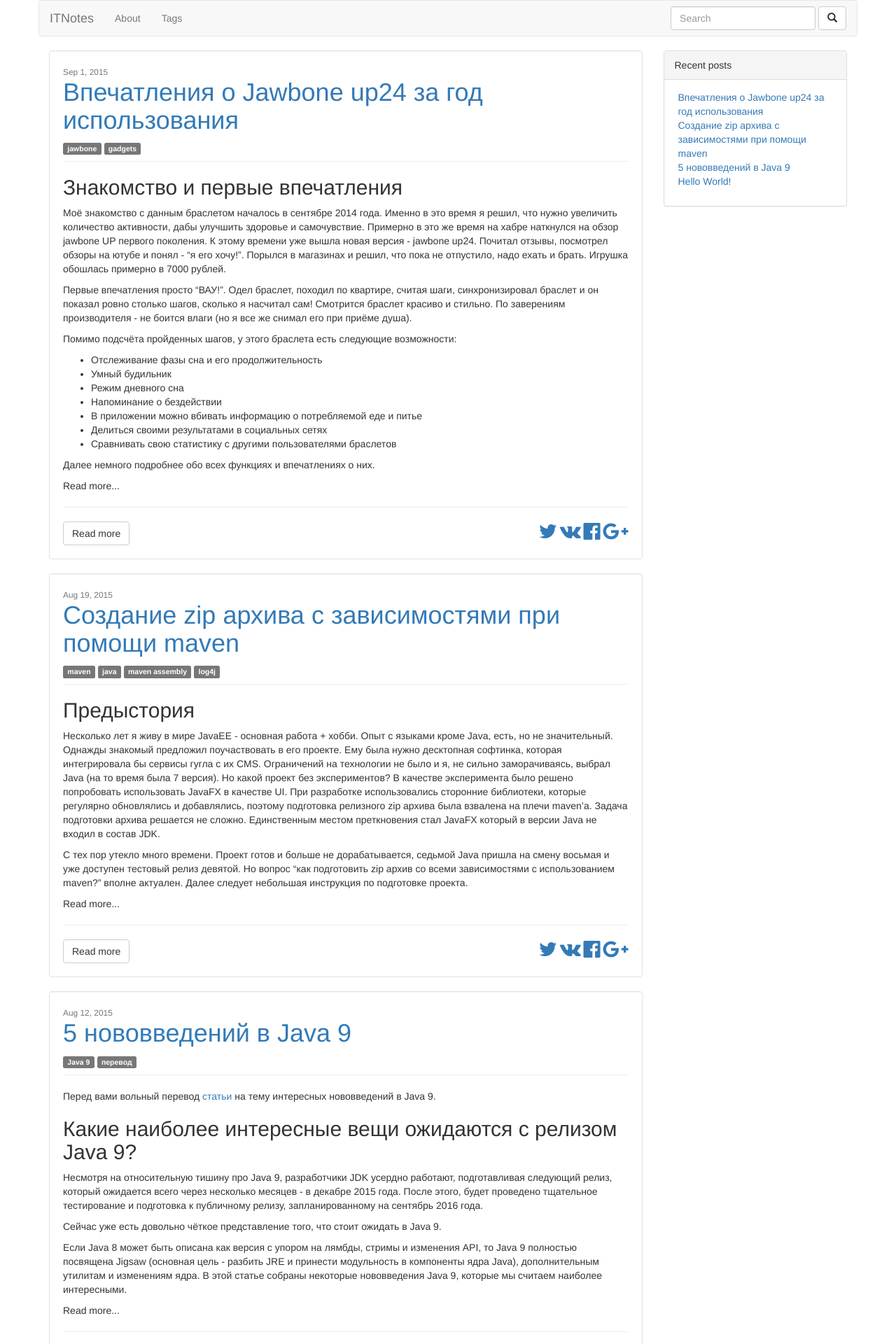
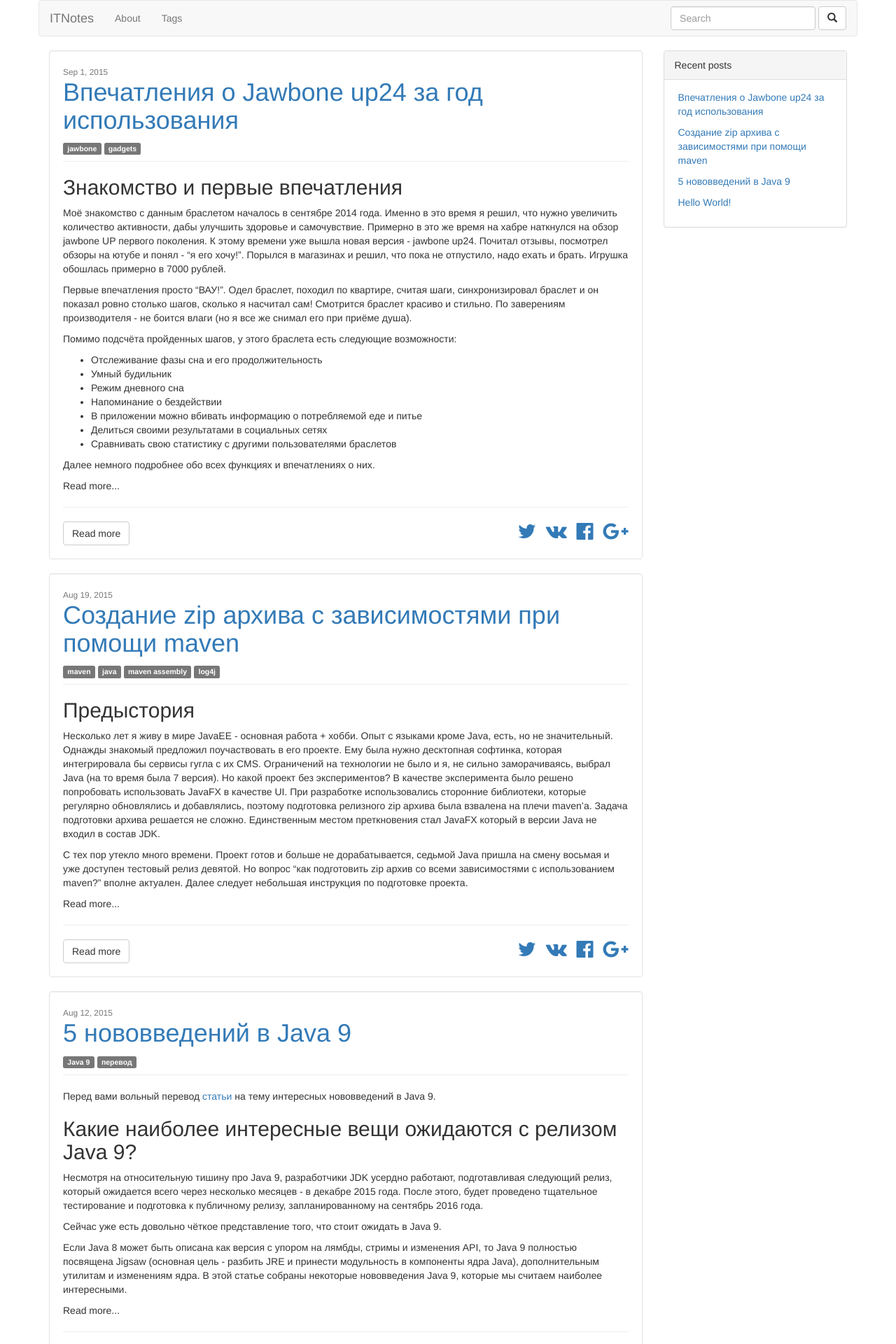
Before and after one commit to itnotes/itnotes.github.io, a Jekyll site: the page built from index.html, in a window 1280 px wide. Shown: the top 1920 px of the page at 70% size. Built offline with Jekyll 4.4.1, drawn with Linux system fonts in a browser that asks for light colours; nearby versions of some CDN libraries; Markdown is read by kramdown in place of the engine named in the settings; the list of posts is cut into pages by our own code.

Commit message:
improved according to Google PageSpeed Insights

```diff
--- a/_includes/custom/sidebar.html
+++ b/_includes/custom/sidebar.html
@@ -1,6 +1,6 @@
 <div class="panel panel-default">
     <div class="panel-heading">Recent posts</div>
-    <div class="panel-body">
+    <div class="panel-body recent-news">
         <ul>
         {% for post in site.posts limit:5 %}<li><a href="{{ post.url | prepend: site.baseurl }}">{{ post.title }}</a></li>{% endfor %}
         </ul>
--- a/_includes/footer.html
+++ b/_includes/footer.html
@@ -1,7 +1,9 @@
 <footer class="site-footer">
   <div class="footer-copiright">
-    <a class="social_link" href="https://twitter.com/{{ site.contacts.twitter }}"><i class="fa fa-twitter-square fa-3x"></i></a>
-    <a class="social_link" href="https://github.com/{{ site.contacts.github }}"><i class="fa fa-github-square fa-3x"></i></a>
+    <div class="social-link-container">
+      <a class="social_link" href="https://twitter.com/{{ site.contacts.twitter }}"><i class="fa fa-twitter-square fa-3x"></i></a>
+      <a class="social_link" href="https://github.com/{{ site.contacts.github }}"><i class="fa fa-github-square fa-3x"></i></a>
+    </div>
     <br> &copy;2015 by <a href="{{ site.baseurl }}/">{{ site.title }}</a>
   </div>
 </footer>
--- a/css/main.scss
+++ b/css/main.scss
@@ -71,6 +71,10 @@
     }
     ul li {
       display: inline;
+      padding-left: 10px;
+    }
+    ul li:first-child{
+      padding-left: 0;
     }
   }
   .site-pagination {
@@ -91,4 +95,12 @@
       }
     }
   }
+  .recent-news {
+    ul li {
+      padding-top: 10px;
+    }
+    ul li:first-child{
+      padding-top: 0;
+    }
+  }
 }
```
